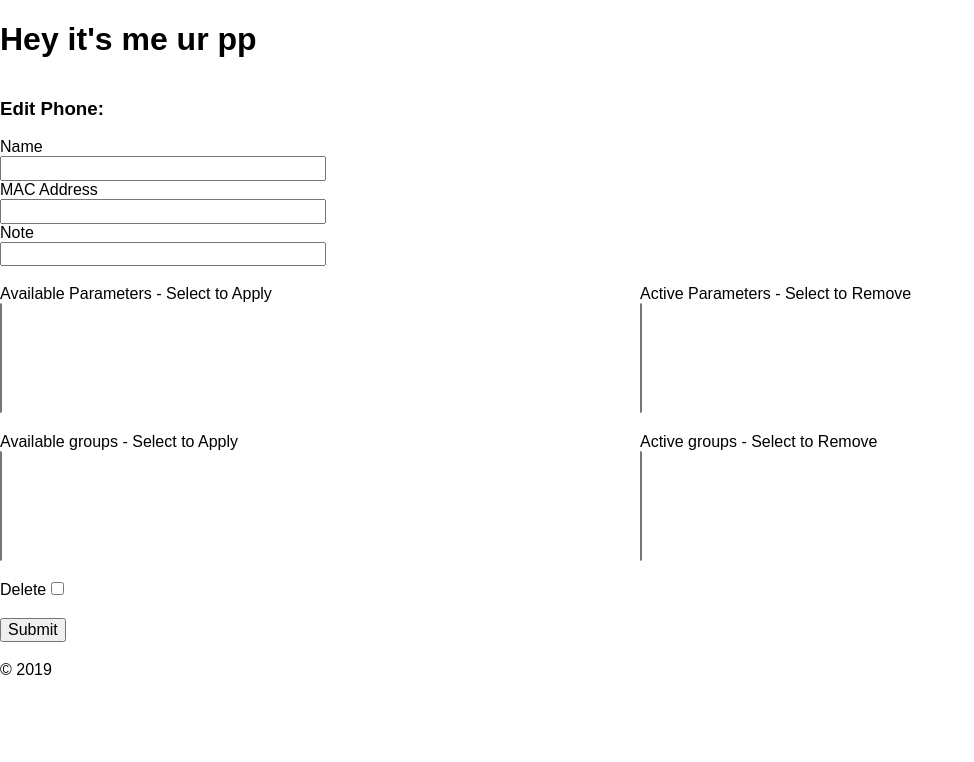
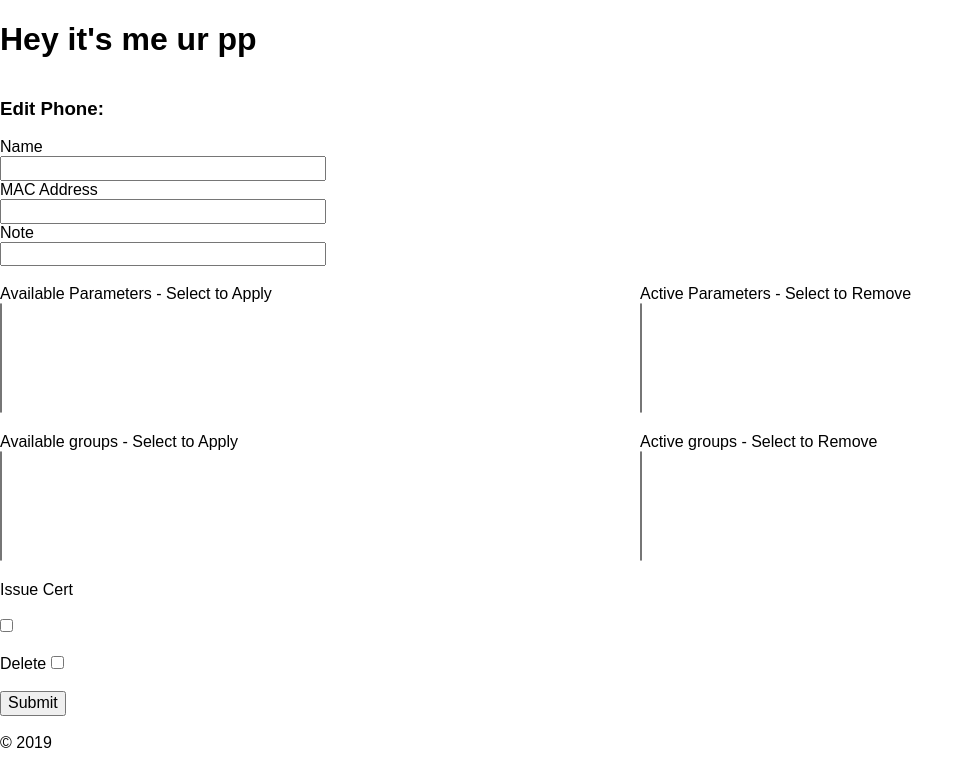
Before and after one commit to openspork/pp, a Flask app: template ppapp/templates/edit_phone.j2 in a window 1280 px wide. Shown: the part 38-800 px from the top of the page, without its empty margins (0-974 px from the left). Run offline with Flask 2, Linux system fonts and the light colour scheme; the template is opened without the code that fills it: values that come from a table or form of the project are taken from there, others are empty; some libraries are stand-ins or nearby versions.

Commit message:
add issue cert

```diff
--- a/ppapp/forms.py
+++ b/ppapp/forms.py
@@ -6,7 +6,7 @@ from wtforms import (
     SubmitField,
     SelectField,
     SelectMultipleField,
-    TextAreaField
+    TextAreaField,
 )
 from wtforms.validators import DataRequired, MacAddress
 
@@ -75,7 +75,7 @@ class AddRemoveGroupForm(FlaskForm):
 
 
 class EditPhoneForm(PhoneForm, AddRemoveParamForm, AddRemoveGroupForm, DeleteForm):
-    pass
+    issue_cert = BooleanField()
 
 
 class ParamForm(FlaskForm):
--- a/ppapp/templates/edit_phone.j2
+++ b/ppapp/templates/edit_phone.j2
@@ -50,6 +50,15 @@ Edit Phone
             <br />
             <div class="pure-g">
                 <div class="pure-u-1-1">
+                    {{ form.issue_cert.label }}
+                    <br />
+                    <br />
+                    {{ form.issue_cert }}
+                </div>
+            </div>
+            <br />
+            <div class="pure-g">
+                <div class="pure-u-1-1">
                     {{ form.delete.label }}
                     {{ form.delete }}
                     <br />
@@ -57,5 +66,6 @@ Edit Phone
                     {{ form.submit() }}
                 </div>
             </div>
+            </div>
         </form>
 {% endblock %}
```
